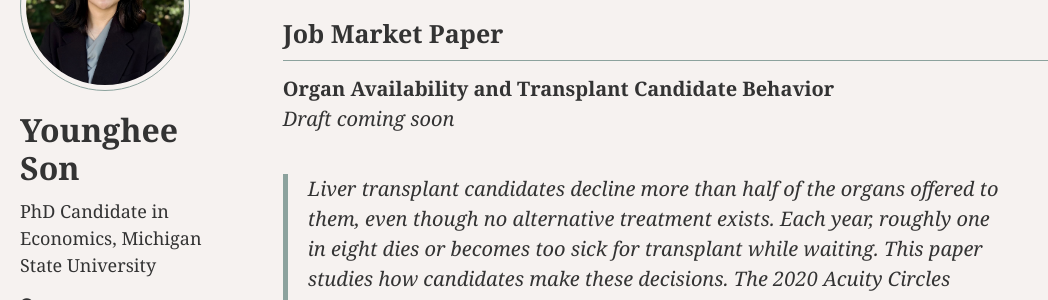
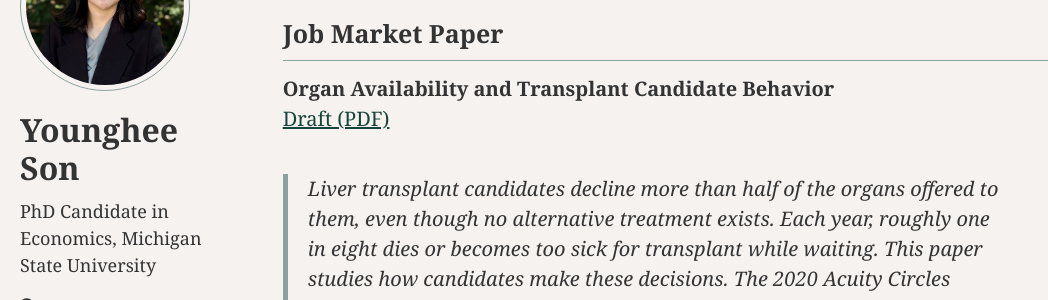
Before and after one commit to younghee-son/younghee-son.github.io, a Jekyll site: the page built from _pages/research.md, in a window 1280 px wide and 900 px high. Shown: the part 191-491 px from the top of the window, without its empty margins (0-1048 px from the left). Built offline with Jekyll 4.4.1, drawn with Linux system fonts in a browser that asks for light colours; some web fonts are replaced; a style sheet for code colours, icons or effects is not loaded.

Commit message:
Revise research.md with job market paper details
Updated job market paper section with draft link and detailed analysis.

```diff
--- a/_pages/research.md
+++ b/_pages/research.md
@@ -8,7 +8,7 @@ author_profile: true
 ## Job Market Paper
 
 **Organ Availability and Transplant Candidate Behavior**<br>
-*Draft coming soon*
+[Draft (PDF)]({{ '/files/Son_Organ_Availability.pdf' | relative_url }})
 
 > Liver transplant candidates decline more than half of the organs offered to them, even though no alternative treatment exists. Each year, roughly one in eight dies or becomes too sick for transplant while waiting. This paper studies how candidates make these decisions. The 2020 Acuity Circles reform changed how candidates are prioritized, redrawing both the geographic boundaries and redefining the medical urgency groups. Using offer-level data from the Scientific Registry of Transplant Recipients, I show that candidates who gained access became more selective: a one-standard-deviation increase in expected offer arrival rates lowers the probability of accepting an offer by 4.7 percentage points, a 12.6 percent decline. To interpret this behavior, I estimate a dynamic discrete choice model of the accept-or-wait decision. Candidates weigh the offer at hand against the chance of a better offer later, knowing they may die or become too sick while waiting. The estimated model implies that the reform raised average welfare at listing by an amount equivalent to roughly doubling donor supply, with only 1.6 percent of candidates made worse off. I then evaluate several counterfactual policy changes, including a widely debated one which would replace the remaining boundaries with a continuous score that incorporates both medical urgency and proximity. I find that prioritizing the sickest candidates raises average welfare but at the cost of wasted organs.
 
```
